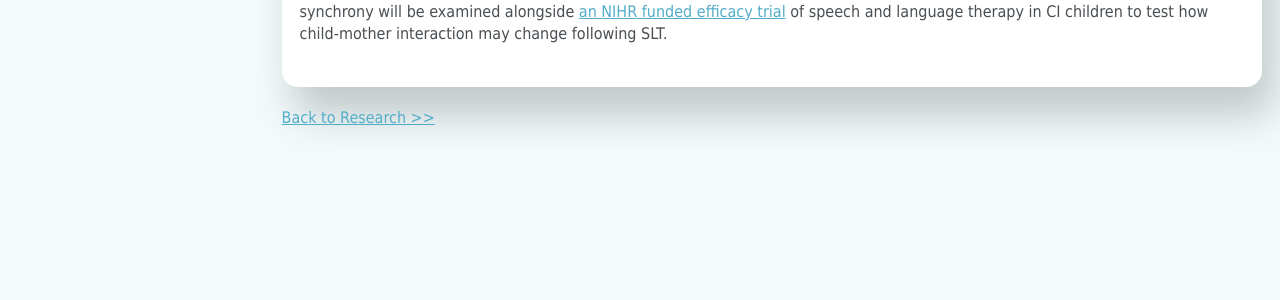
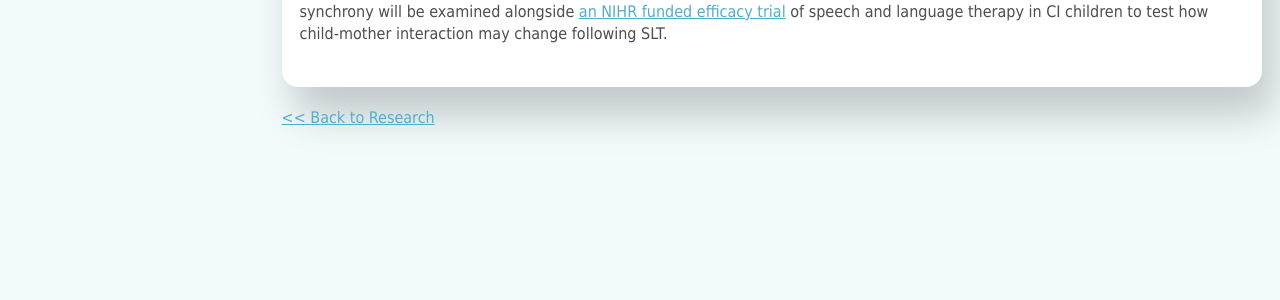
Before and after one commit to guangtingmai/guangtingmai.github.io, a Jekyll site: the page built from _pages/interbrain-sync.html, in a window 1280 px wide and 1399 px high. Shown: the part 768-1068 px from the top of the window. Built offline with Jekyll 4.4.1, drawn with Linux system fonts in a browser that asks for light colours; some web fonts are replaced.

Commit message:
Update interbrain-sync.html

```diff
--- a/_pages/interbrain-sync.html
+++ b/_pages/interbrain-sync.html
@@ -18,4 +18,4 @@
 <p><span style="font-size: 12pt;font-family: Tahoma;line-height: 1.4;display: block;margin-bottom: 0.1vh">While hyperscanning is also being applied in cochlear-implanted
   children, longitudinal changes in child-mother inter-brain synchrony will be examined alongside <a href="https://www.impact-trial.ac.uk/">an NIHR
   funded efficacy trial</a> of speech and language therapy in CI children to test how child-mother interaction may change following SLT.</span></div></p>
-<p span style="font-size:12pt;font-family:Tahoma;line-height:1;display:block"><a href="https://guangtingmai.github.io/research-content/">Back to Research >></a></span></p>
+<p span style="font-size:12pt;font-family:Tahoma;line-height:1;display:block"><a href="https://guangtingmai.github.io/research-content/"><< Back to Research</a></span></p>
```
